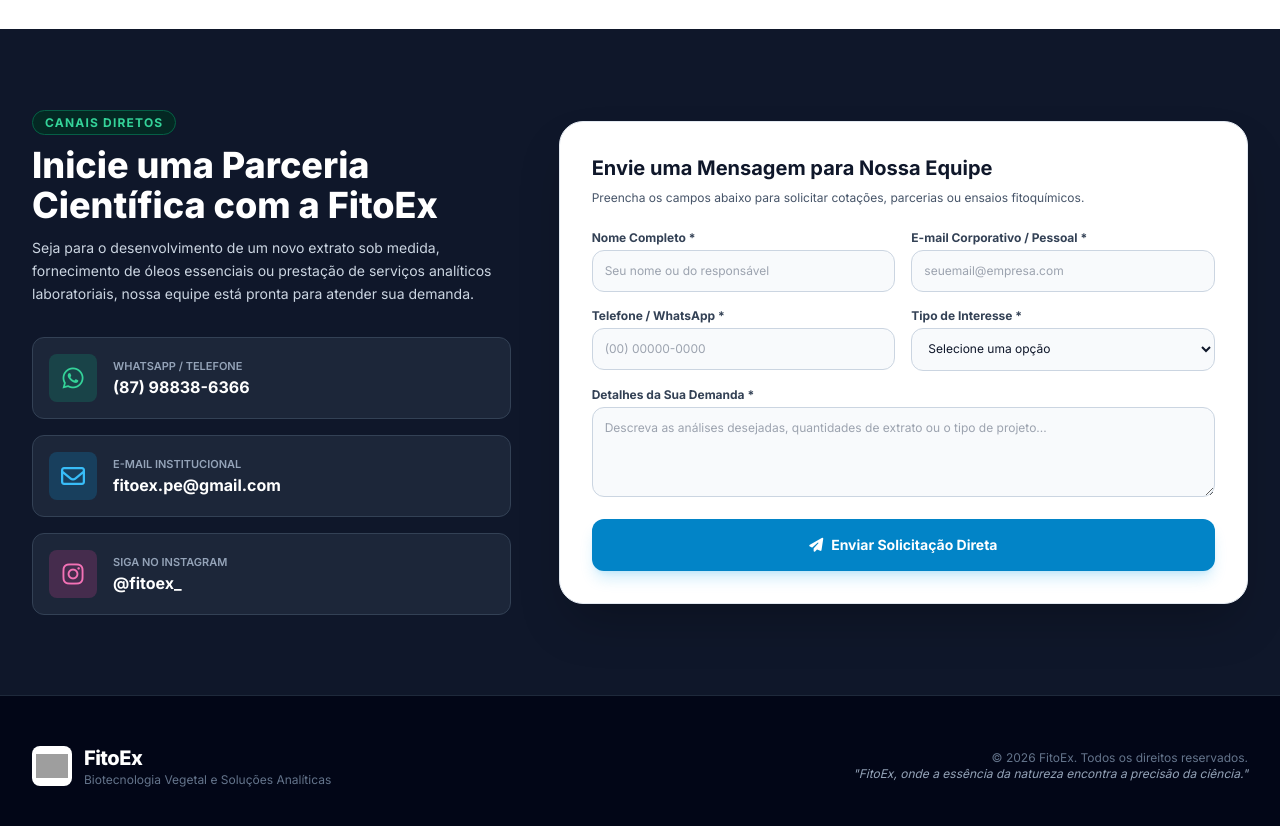
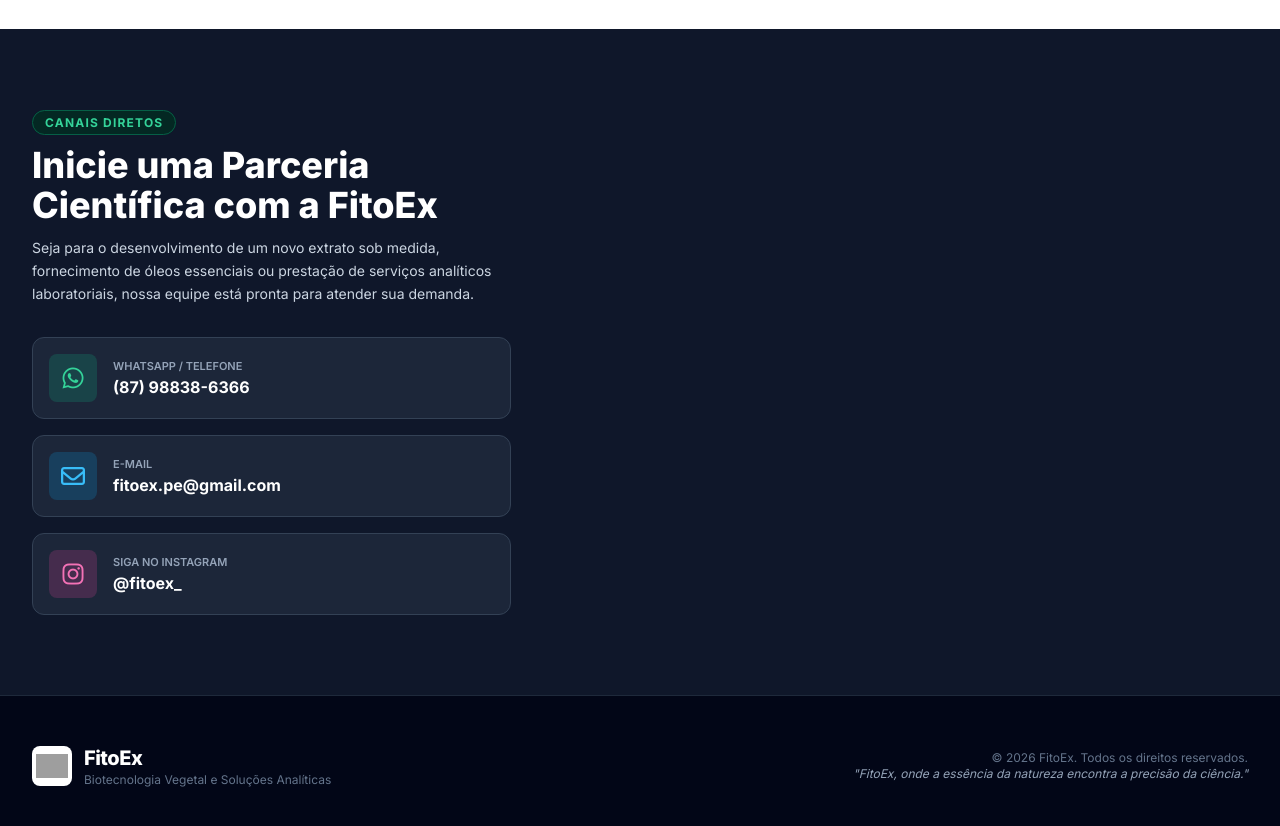
Before and after one commit to milky-coffee/site_oficial_fitoex_v7, a plain HTML site: page index.html in a window 1280 px wide. Shown: the part 4320-5146 px from the top of the page. Drawn offline with nearby package versions, Linux system fonts and the light colour scheme; grey boxes are pictures that could not be loaded; animation ran at ten frames a second.

Commit message:
Add files via upload

```diff
--- a/index.html
+++ b/index.html
@@ -680,7 +680,7 @@
                                 <i class="fa-regular fa-envelope"></i>
                             </div>
                             <div>
-                                <span class="text-[11px] font-semibold text-slate-400 uppercase block">E-mail Institucional</span>
+                                <span class="text-[11px] font-semibold text-slate-400 uppercase block">E-mail</span>
                                 <span class="text-base font-bold text-white group-hover:text-sky-400 transition-colors">fitoex.pe@gmail.com</span>
                             </div>
                         </a>
@@ -696,53 +696,6 @@
 
                     </div>
                 </div>
-                <div class="lg:col-span-7">
-                    <div class="bg-white text-slate-900 rounded-3xl p-8 shadow-2xl border border-slate-200">
-                        <h3 class="text-xl font-bold mb-2 text-slate-900">Envie uma Mensagem para Nossa Equipe</h3>
-                        <p class="text-xs text-slate-600 mb-6">Preencha os campos abaixo para solicitar cotações, parcerias ou ensaios fitoquímicos.</p>
-
-                        <form id="contactForm" class="space-y-4">
-                            <div class="grid sm:grid-cols-2 gap-4">
-                                <div>
-                                    <label class="block text-xs font-bold text-slate-700 mb-1">Nome Completo *</label>
-                                    <input type="text" required placeholder="Seu nome ou do responsável" class="w-full text-xs p-3 rounded-xl border border-slate-300 focus:outline-none focus:border-brand-blue bg-slate-50">
-                                </div>
-                                <div>
-                                    <label class="block text-xs font-bold text-slate-700 mb-1">E-mail Corporativo / Pessoal *</label>
-                                    <input type="email" required placeholder="seuemail@empresa.com" class="w-full text-xs p-3 rounded-xl border border-slate-300 focus:outline-none focus:border-brand-blue bg-slate-50">
-                                </div>
-                            </div>
-
-                            <div class="grid sm:grid-cols-2 gap-4">
-                                <div>
-                                    <label class="block text-xs font-bold text-slate-700 mb-1">Telefone / WhatsApp *</label>
-                                    <input type="tel" required placeholder="(00) 00000-0000" class="w-full text-xs p-3 rounded-xl border border-slate-300 focus:outline-none focus:border-brand-blue bg-slate-50">
-                                </div>
-                                <div>
-                                    <label class="block text-xs font-bold text-slate-700 mb-1">Tipo de Interesse *</label>
-                                    <select required class="w-full text-xs p-3 rounded-xl border border-slate-300 focus:outline-none focus:border-brand-blue bg-slate-50">
-                                        <option value="">Selecione uma opção</option>
-                                        <option value="parceria">Quero ser Parceiro / Projeto de P&D</option>
-                                        <option value="cliente_extrato">Quero comprar Extratos / Óleos Essenciais</option>
-                                        <option value="analise">Quero realizar Análises Laboratoriais</option>
-                                        <option value="outro">Outras Informações</option>
-                                    </select>
-                                </div>
-                            </div>
-
-                            <div>
-                                <label class="block text-xs font-bold text-slate-700 mb-1">Detalhes da Sua Demanda *</label>
-                                <textarea rows="4" required placeholder="Descreva as análises desejadas, quantidades de extrato ou o tipo de projeto..." class="w-full text-xs p-3 rounded-xl border border-slate-300 focus:outline-none focus:border-brand-blue bg-slate-50"></textarea>
-                            </div>
-
-                            <button type="submit" class="w-full py-4 rounded-xl bg-brand-blue hover:bg-sky-600 text-white font-bold text-sm shadow-lg shadow-sky-500/20 transition-all flex items-center justify-center gap-2">
-                                <i class="fa-solid fa-paper-plane"></i>
-                                <span>Enviar Solicitação Direta</span>
-                            </button>
-                        </form>
-                    </div>
-                </div>
-
             </div>
         </div>
     </section>
```
